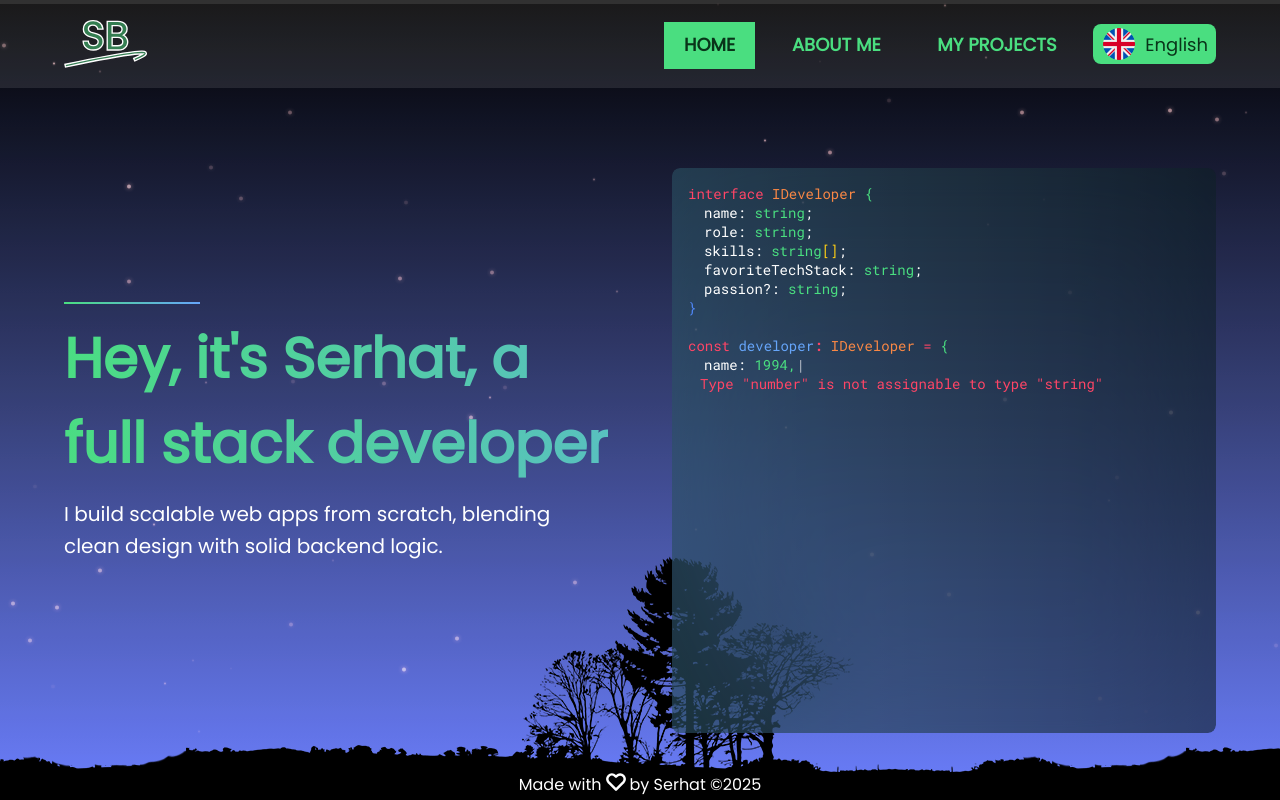
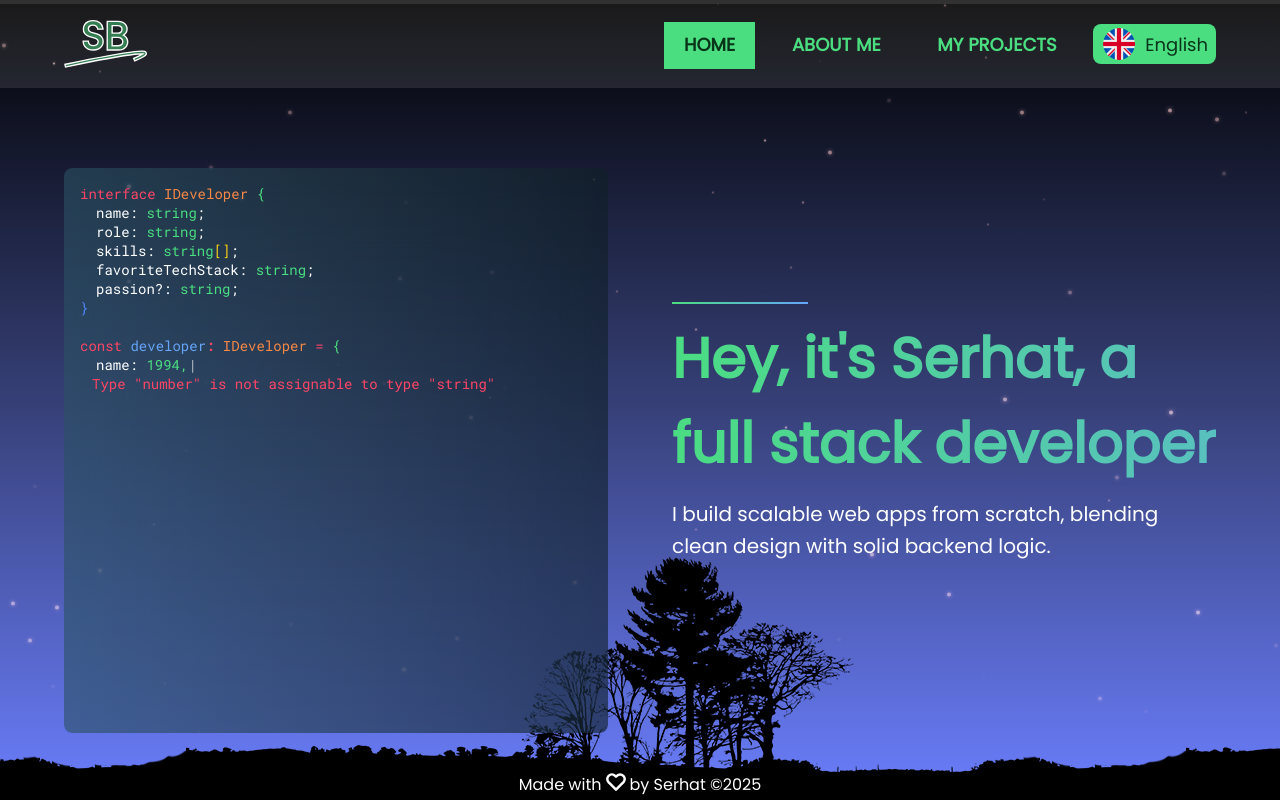
Before and after one commit to commandx1/serhat-portfolio, a Next.js app: page / in a window 1280 px wide. Built offline with nearby package versions, Linux system fonts and the light colour scheme; no server answers; what @mui/material-nextjs would draw is missing.

Commit message:
Add AnimatedDiv with Typed component to enhance homepage layout.

```diff
--- a/app/page.tsx
+++ b/app/page.tsx
@@ -18,16 +18,16 @@ export default function Home() {
                 <Grid className={styles.banner} container spacing={8}>
                     <Grid size={{ xs: 12, lg: 6 }}>
                         <AnimatedDiv>
+                            <Typed />
+                        </AnimatedDiv>
+                    </Grid>
+                    <Grid size={{ xs: 12, lg: 6 }}>
+                        <AnimatedDiv>
                             <div className={styles.bannerContent}>
                                 <div className={[styles.dash, 'lineAnim'].join(' ')} />
                                 <div className={styles.desc}>{t('Hey')}</div>
                                 <div className={styles.subDesc}>{t('Desc')}</div>
                             </div>
-                        </AnimatedDiv>
-                    </Grid>
-                    <Grid size={{ xs: 12, lg: 6 }}>
-                        <AnimatedDiv>
-                            <Typed />
                         </AnimatedDiv>
                     </Grid>
                 </Grid>
```
